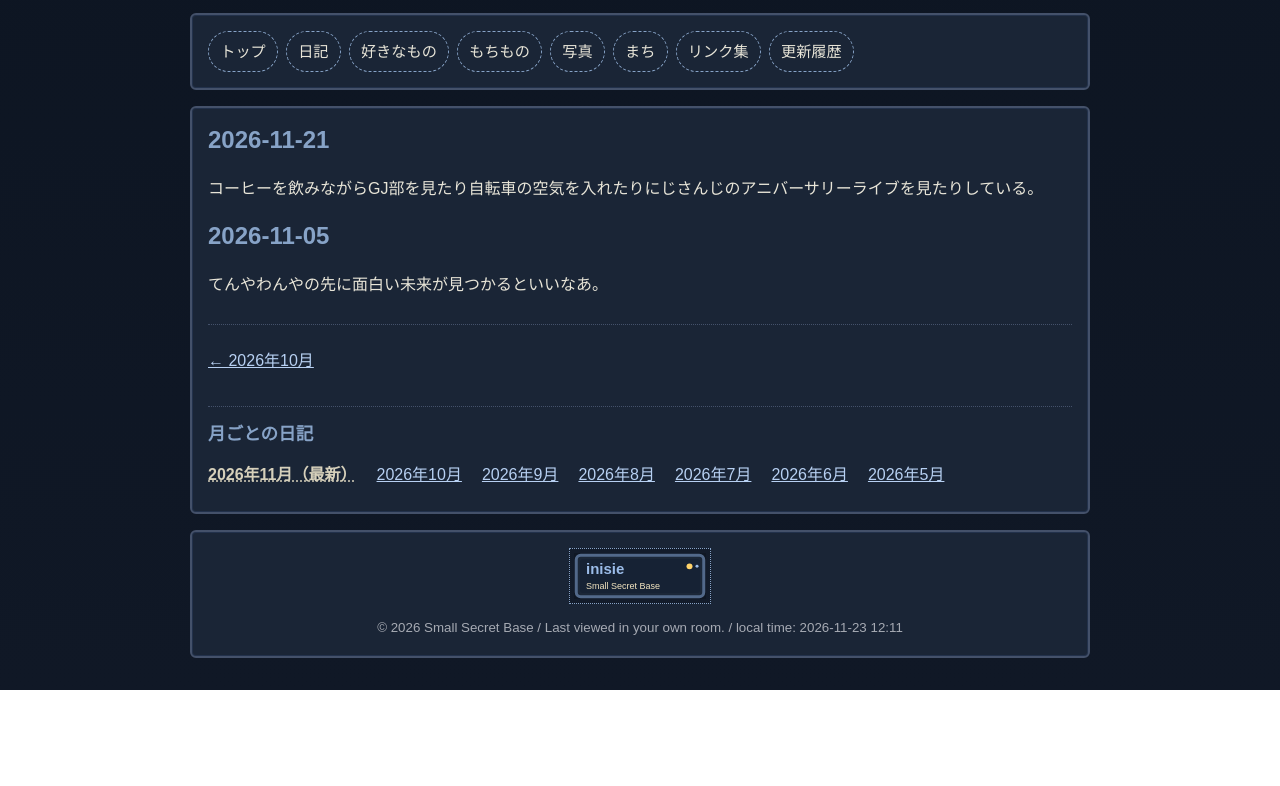
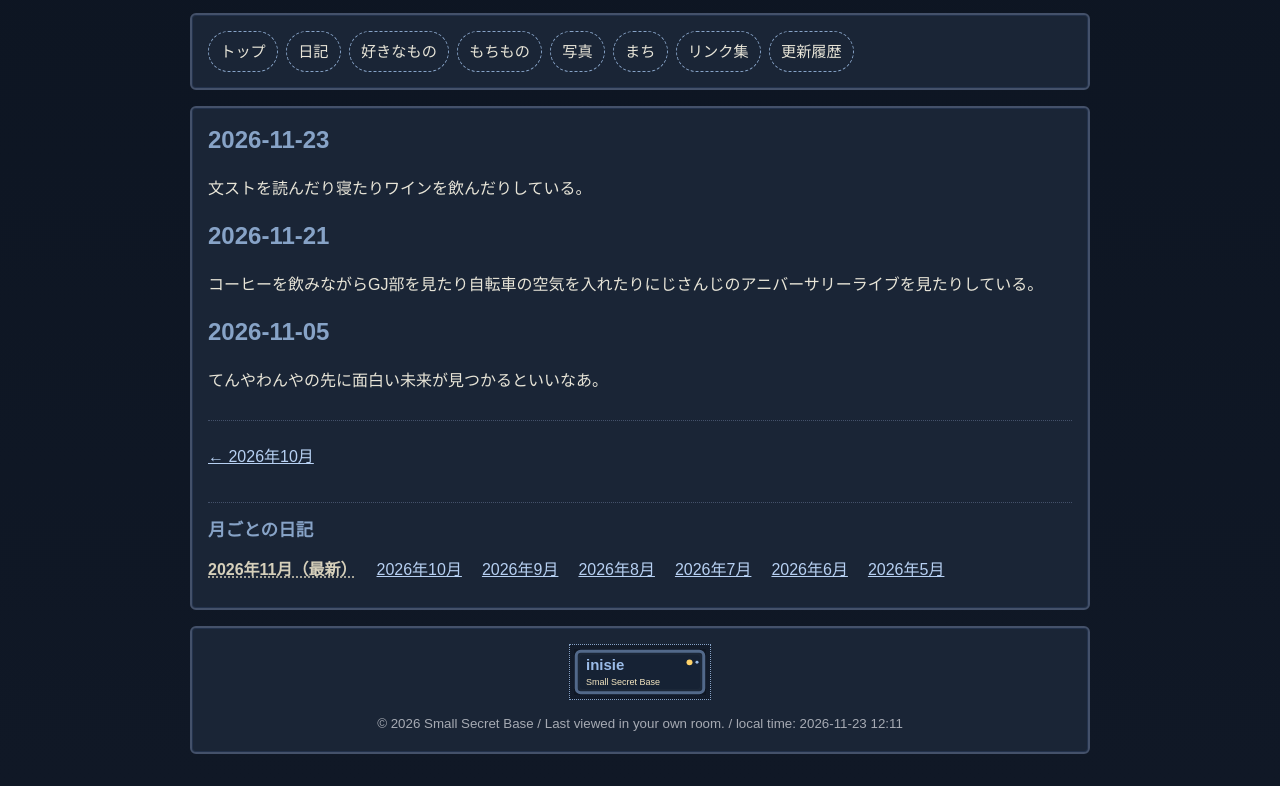
Before and after one commit to keisan-tsukuru/inisie, a plain HTML site: page diary.html in a window 1280 px wide. Shown: the part 157-943 px from the top of the page. Before the commit the page ends 847 px from the top, so only its background shows below. Drawn offline with Linux system fonts and the light colour scheme.

Commit message:
Add November 23 diary entry

```diff
--- a/diary.html
+++ b/diary.html
@@ -25,6 +25,11 @@
       </nav>
 
       <main class="panel old-border">
+        <article class="diary-entry">
+          <h2>2026-11-23</h2>
+          <p>文ストを読んだり寝たりワインを飲んだりしている。</p>
+        </article>
+
         <article class="diary-entry">
           <h2>2026-11-21</h2>
           <p>コーヒーを飲みながらGJ部を見たり自転車の空気を入れたりにじさんじのアニバーサリーライブを見たりしている。</p>
```
